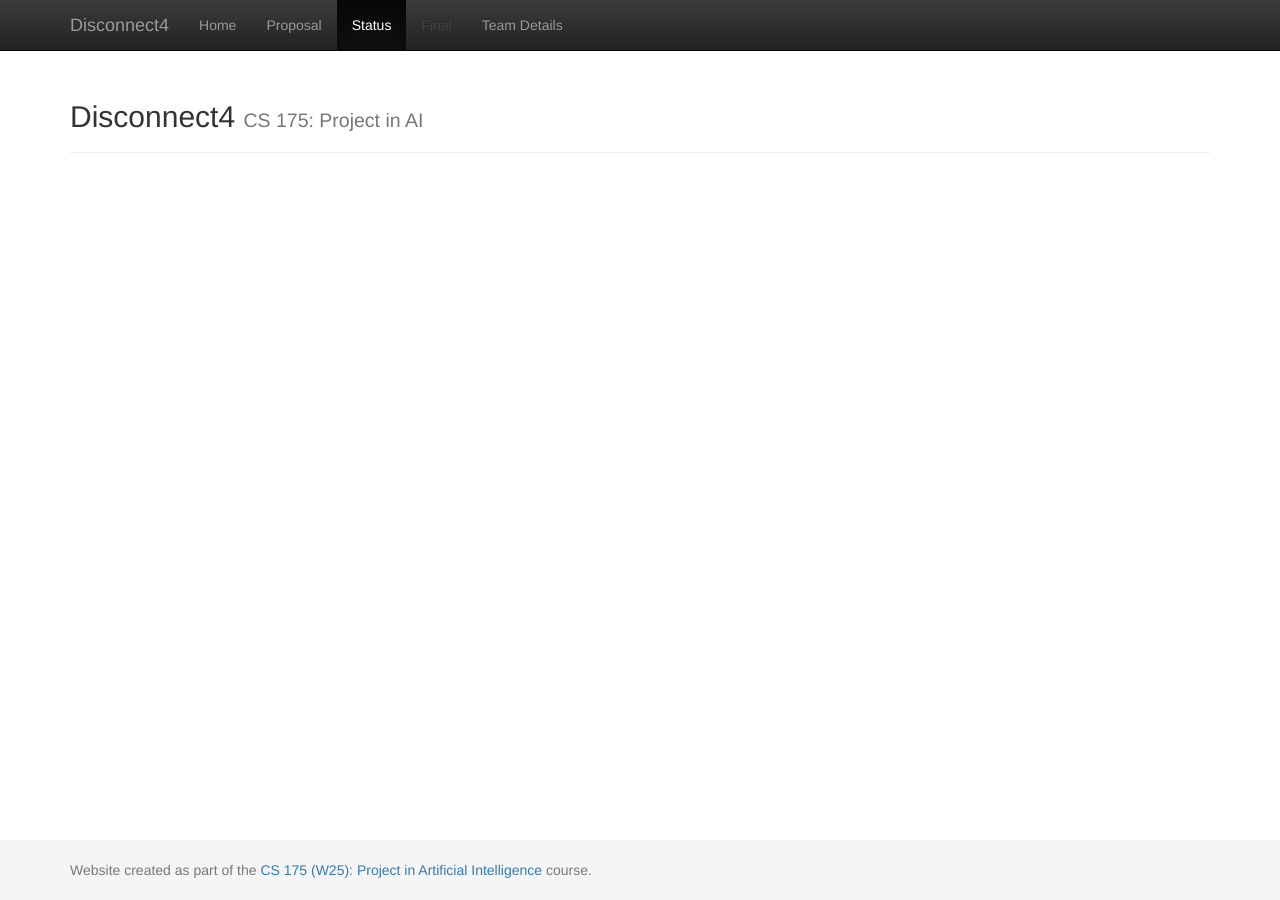
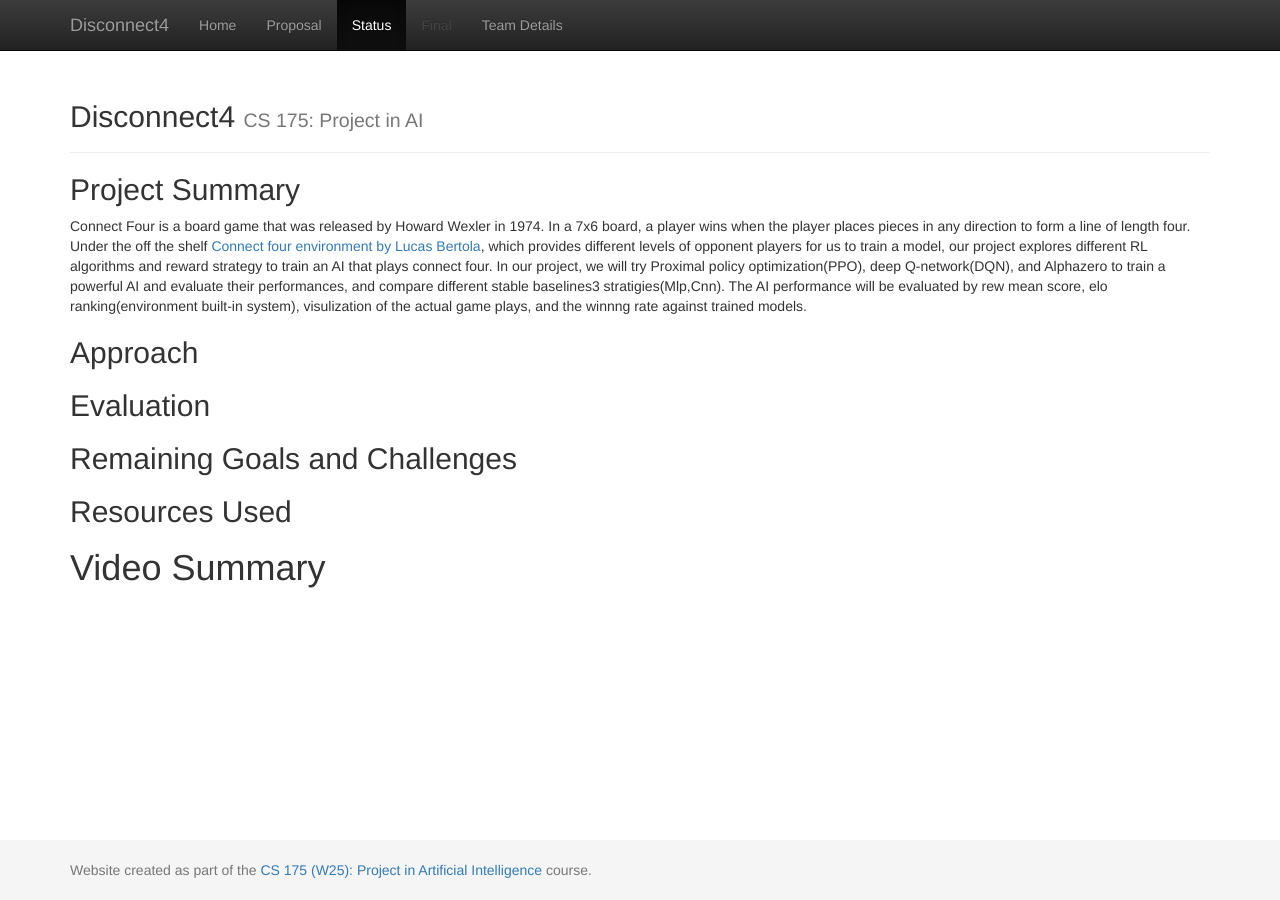
Before and after one commit to guangf1/Connect4, a Jekyll site: the page built from docs/status.md, in a window 1280 px wide. Built offline with Jekyll 4.4.1, drawn with Linux system fonts in a browser that asks for light colours.

Commit message:
Update status.md

```diff
--- a/docs/status.md
+++ b/docs/status.md
@@ -2,3 +2,17 @@
 layout: default
 title: Status
 ---
+
+## Project Summary
+Connect Four is a board game that was released by Howard Wexler in 1974. In a 7x6 board, a player wins when the player places pieces in any direction to form a line of length four. Under the off the shelf [Connect four environment by Lucas Bertola](https://github.com/lucasBertola/Connect-4-Gym-env-Reinforcement-learning/tree/main/exemples), which provides different levels of opponent players for us to train a model, our project explores different RL algorithms and reward strategy to train an AI that plays connect four. In our project, we will try Proximal policy optimization(PPO), deep Q-network(DQN), and Alphazero to train a powerful AI and evaluate their performances, and compare different stable baselines3 stratigies(Mlp,Cnn). The AI performance will be evaluated by rew mean score, elo ranking(environment built-in system), visulization of the actual game plays, and the winnng rate against trained models.
+
+## Approach
+
+## Evaluation
+
+## Remaining Goals and Challenges
+
+## Resources Used
+
+
+# Video Summary
```
